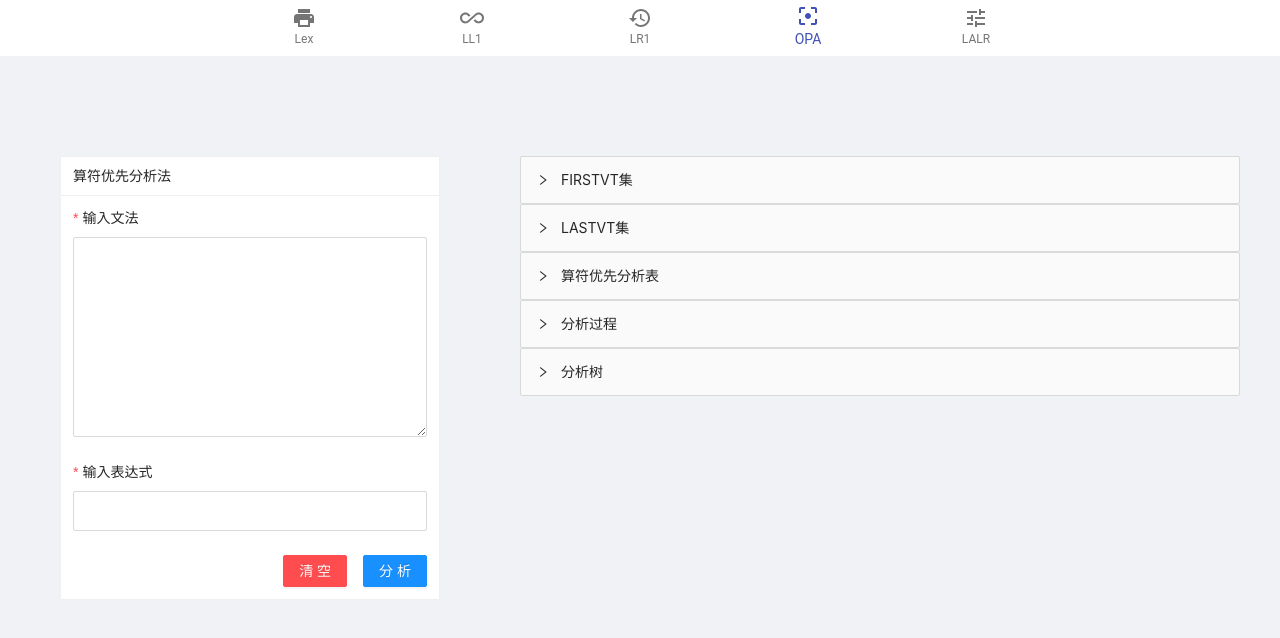
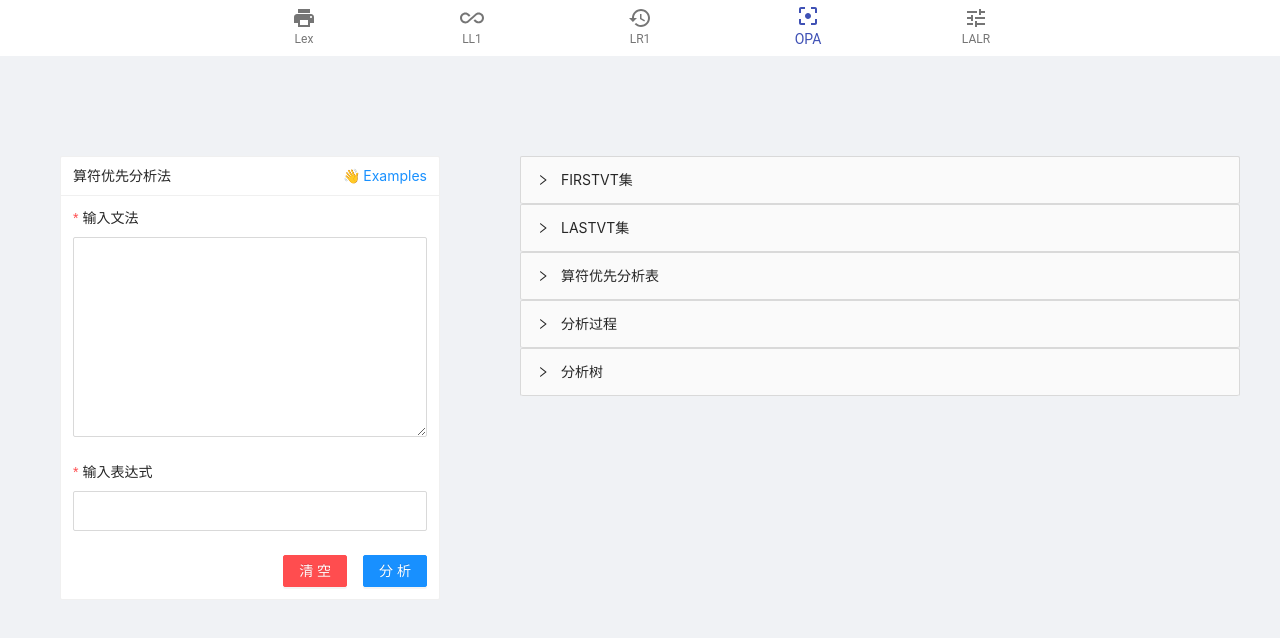
Before and after one commit to AKmoex/lalr-web, a React (Create React App) app: page / in a window 1280 px wide. Both pictures are taken after a click on the button "OPA". Shown: the top 638 px of the page. Built offline with nearby package versions, Linux system fonts and the light colour scheme.

Commit message:
feat：add OPA examples

```diff
--- a/src/OPA/index.jsx
+++ b/src/OPA/index.jsx
@@ -15,12 +15,20 @@ import {
     Row,
     Col,
     Collapse,
-    message
+    message,
+    Drawer,
+    Tabs
   } from 'antd';
 
 
 import axios from 'axios';
 const { Panel } = Collapse;
+
+const g1="E->E+T|T<br />T->T*F|F<br />F->(E)|i"
+const e1="i+i"
+
+const g2="S->a|^|(T)<br />T->T,S|S"
+const e2="(a,(a,a))"
 
 class OPA extends React.Component{
 
@@ -65,16 +73,13 @@ class OPA extends React.Component{
 
             treeData : {
             },
+            drawerVisible:false
 
         }
 
     }
 
-
-
-
     formRef = React.createRef();
-
 
     render(){
         const columns = [
@@ -146,7 +151,7 @@ class OPA extends React.Component{
         return(
             <div className="container">
                 <div className="left-side">
-                    <Card title="算符优先分析法" size="small">
+                    <Card title="算符优先分析法" size="small" extra={<a onClick={this.showDrawer.bind(this)}>👋 Examples</a>}>
                         <Form layout="vertical" ref={this.formRef}>
                             <Form.Item label="输入文法" name="grammar" rules={[{ required: true, message: '文法不能为空' }]}>
                                 <Input.TextArea style={{height:"200px"}}></Input.TextArea>
@@ -198,8 +203,95 @@ class OPA extends React.Component{
                     </Collapse>
 
                 </div>
+                <Drawer
+                    title="🗃 Examples"
+                    placement="right"
+                    closable={false}
+                    onClose={this.onClose}
+                    visible={this.state.drawerVisible}
+                    width={400}
+                >
+                    <Tabs defaultActiveKey="1">
+                        <Tabs.TabPane
+                        tab={
+                            <span>
+                            💻  样例一
+                            </span>
+                        }
+                        key="1"
+                        >
+                        <Card size={'small'}>
+                            <Card title="文法" bordered={false} size={'small'}>
+                                <p dangerouslySetInnerHTML={{__html: g1}}></p>
+                            </Card>
+                            <Card title="表达式" bordered={false} size={'small'}>
+                                <p dangerouslySetInnerHTML={{__html: e1}}></p>
+                            </Card>
+                            <Row justify="end">
+                                <Col>
+                                    <Button type="link" style={{marginRight:'10px'}} size={'large'} onClick={this.Fill1.bind(this)}>Fill</Button>
+                                </Col>
+                            </Row>
+                        </Card>
+                        </Tabs.TabPane>
+                        <Tabs.TabPane
+                        tab={
+                            <span>
+                            🖨  样例二
+                            </span>
+                        }
+                        key="2"
+                        >
+                            <Card size={'small'}>
+                                <Card title="文法" bordered={false} size={'small'}>
+                                    <p dangerouslySetInnerHTML={{__html: g2}}></p>
+                                </Card>
+                                <Card title="表达式" bordered={false} size={'small'}>
+                                    <p dangerouslySetInnerHTML={{__html: e2}}></p>
+                                </Card>
+                                <Row justify="end">
+                                    <Col>
+                                        <Button type="link" style={{marginRight:'10px'}} size={'large'} onClick={this.Fill2.bind(this)}>Fill</Button>
+                                    </Col>
+                                </Row>
+                            </Card>
+                        </Tabs.TabPane>
+
+                    </Tabs>,
+
+                </Drawer>
             </div>
         )
+    }
+    onClose = () => {
+        this.setState({
+            drawerVisible:false
+        })
+    };
+    showDrawer () {
+        this.setState({
+            drawerVisible:true
+        })
+    };
+    // 样例一
+    Fill1(){
+        this.formRef.current.setFieldsValue({
+            grammar:"E->E+T|T\nT->T*F|F\nF->(E)|i",
+            expression:"i+i"
+        });
+        this.setState({
+            drawerVisible:false
+        })
+    }
+    // 样例二
+    Fill2(){
+        this.formRef.current.setFieldsValue({
+            grammar:"S->a|^|(T)\nT->T,S|S",
+            expression:"(a,(a,a))"
+        });
+        this.setState({
+            drawerVisible:false
+        })
     }
     clearForm(){
         this.formRef.current.setFieldsValue({
```
